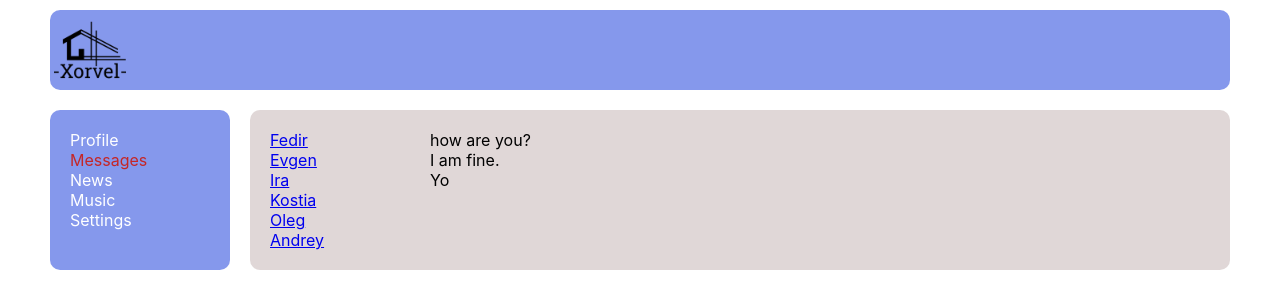
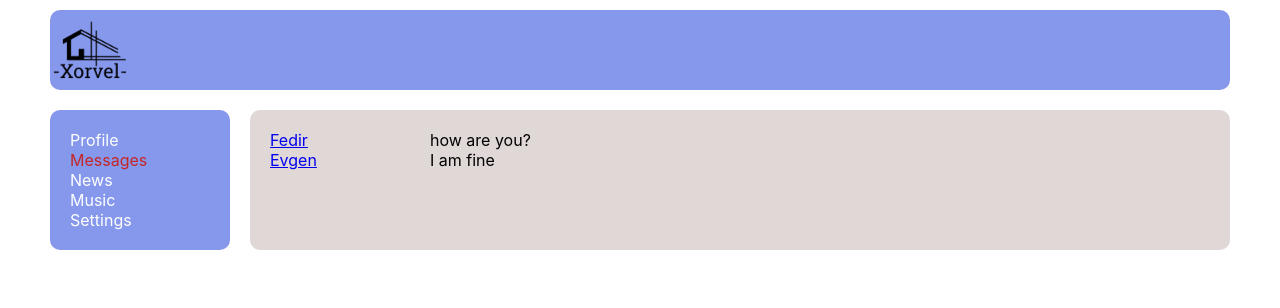
Before and after one commit to FedirYatseta/React, a React (Create React App) app: page /dialogs in a window 1280 px wide. Shown: the top 308 px of the page. Built offline with nearby package versions, Linux system fonts and the light colour scheme.

Commit message:
(24) UI-BLL

```diff
--- a/src/Components/Dialogs/Dialogs.jsx
+++ b/src/Components/Dialogs/Dialogs.jsx
@@ -3,32 +3,35 @@ import { NavLink } from 'react-router-dom';
 import s from './Dialogs.module.css';
 
 const Dialog = (props) => {
-    return <div className={s.dialog + ' ' + s.active}>
-        <NavLink to={'/dialogs/ + props.id'}>{props.name}</NavLink>
+    return <div className={s.dialog }>
+        <NavLink to={'/dialogs/'+ props.id}>{props.name}</NavLink>
     </div>
 }
 
 const Message = (props) => {
     return <div className={s.message}>{props.message}</div>
 }
+let DialogData= [
+    {name:'Fedir', id:'1'},
+    {name:'Evgen', id:'2'}
+]
 
+let MessageData= [
+    {message: 'how are you?'},
+    {message: 'I am fine'}
+]
 
 const Dialogs = (props) => {
     return (
         <div className={s.dialogs}>
             <div className={s.dialogItem}>
-                <Dialog name='Fedir' id='1' />
-                <Dialog name='Evgen' id='2' />
-                <Dialog name='Ira' id='3' />
-                <Dialog name='Kostia' id='4' />
-                <Dialog name='Oleg' id='5' />
-                <Dialog name='Andrey' id='6' />
+                <Dialog name={DialogData[0].name}  id={ DialogData[0].id} />
+                <Dialog name={DialogData[1].name}  id={DialogData[1].id} />
+
             </div>
             <div className={s.messages}>
-                <Message message='how are you?' />
-                <Message message='I am fine.' />
-                <Message message='Yo' />
-
+                <Message message={MessageData[0].message} />
+                <Message message={MessageData[1].message} />
             </div>
         </div>
     )
--- a/src/Components/Profile/MyPosts/MyPosts.jsx
+++ b/src/Components/Profile/MyPosts/MyPosts.jsx
@@ -2,7 +2,10 @@ import React from 'react';
 import s from './MyPosts.module.css';
 import Post from './Post/Post';
 
-
+let postData = [
+  {id:'1', message:'Hi, how are you?', count: '15'},
+  {id:'2', message:'It is my first post', count: '10'}
+]
 const MyPosts = () => {
   return (
     <div>
@@ -13,8 +16,9 @@ const MyPosts = () => {
          <div><button>Add post</button></div>
       </div>
       <div className={s.posts}></div>
-      <Post message='Hi, how are you?' count='15'/>
-      <Post message='It is my first post' count='10'/>
+      <Post message={postData[0].message} count={postData[0].count}/>
+      <Post message={postData[1].message} count={postData[1].count}/>
+
       </div>
   )
 }
```
Also changed, not shown: 1 other file (tests, documents, lock files or other folders).
